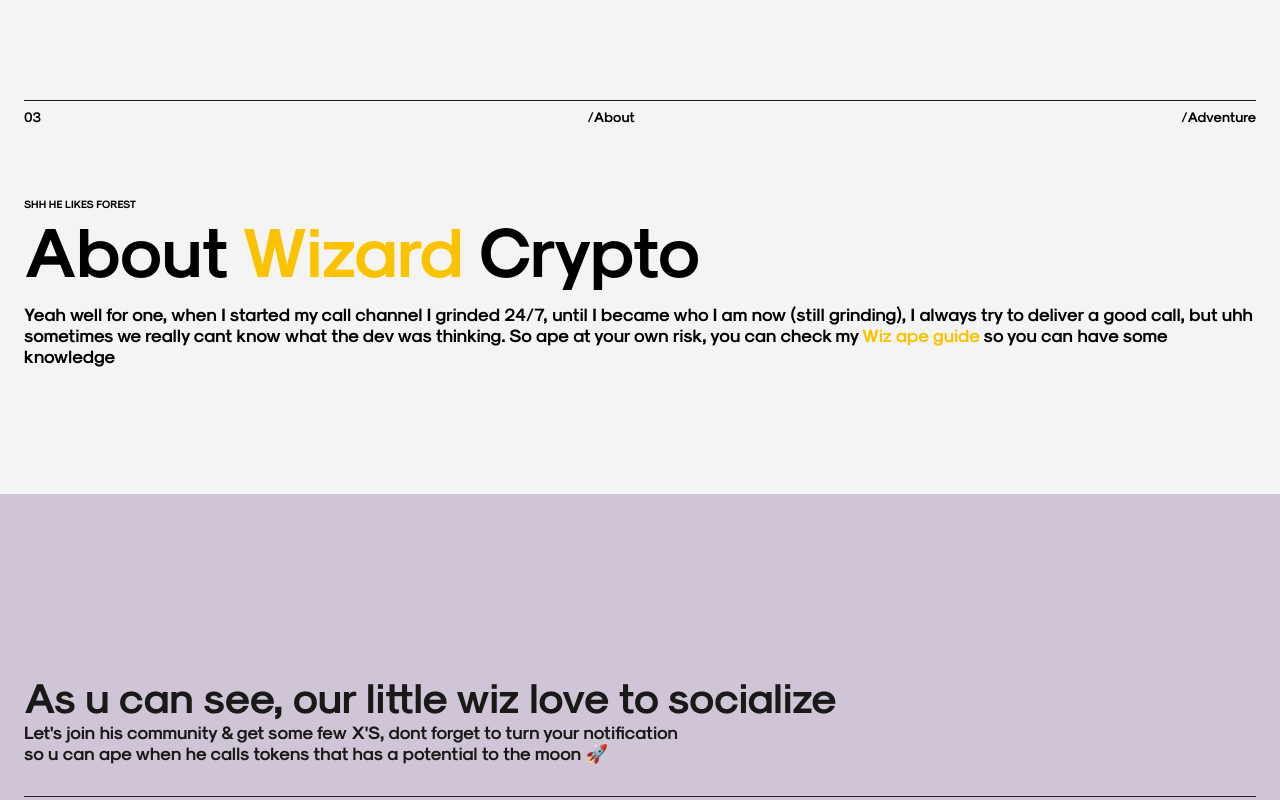
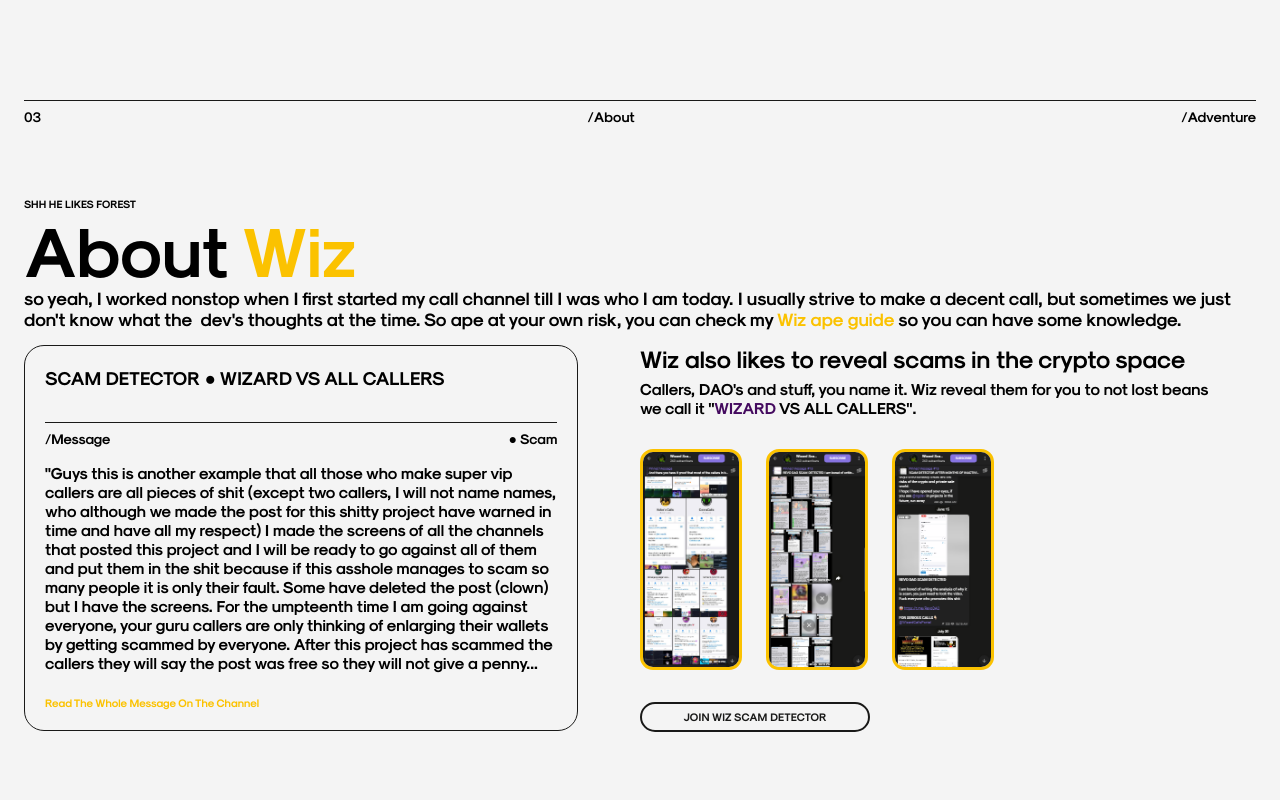
Before and after one commit to Kochikuko/wizard-calls, a website: page index.html in a window 1280 px wide. Shown: the part 1620-2420 px from the top of the page. Drawn offline with nearby package versions, Linux system fonts and the light colour scheme; a web font is replaced by a local one.

Commit message:
Add files via upload

```diff
--- a/index.html
+++ b/index.html
@@ -102,8 +102,8 @@
                         <div class="c2-item-1">
 
                             <h2>Wiz Ape Guide/Scale</h2>
-                            <p>Lorem ipsum dolor, sit amet consectetur adipisicing elit. Excepturi quidem optio dolorem,
-                                aliquid nemo placeat!</p>
+                            <p>I created this to guide others to get a grip of what I think token 'x' is going on atm.
+                            </p>
 
                             <div class="meta">
                                 <div class="meta-line">
@@ -192,14 +192,15 @@
                     <div class="c4-item-1" data-scroll data-scroll-speed="1">
                         <h6>SHH HE LIKES FOREST</h6>
                         <h1>
-                            About <span class="c3">Wizard</span> Crypto
+                            About <span class="c3">Wiz</span>
                         </h1>
-                        <p>Yeah well for one, when I started my call channel I grinded 24/7, until I became who I am now
-                            (still grinding), I always try to deliver a good call, but uhh sometimes we really cant know
-                            what the dev was thinking. So ape at your own risk, you can check my <a cursor-class="arrow"
-                                data-scroll-to href="#ape" class="c3">Wiz ape guide</a>
+                        <p>so yeah, I worked nonstop when I first started my call channel till I was who I am today.
+                            I usually strive to make a decent call, but sometimes we just don't know what the  dev's
+                            thoughts at the time. So ape at
+                            your own risk, you can check my <a cursor-class="arrow" data-scroll-to href="#ape"
+                                class="c3">Wiz ape guide</a>
                             so you can have
-                            some knowledge</p>
+                            some knowledge.</p>
 
                     </div>
                 </div>
@@ -207,13 +208,74 @@
         </section>
 
 
+        <section class="page-7">
+            <div class="wrapper-7 l-container">
+
+                <div class="wrappper-7-f">
+
+
+                    <div class="w-1" data-scroll data-scroll-speed="1">
+                        <h1>Wiz also likes to reveal scams in the crypto space</h1>
+                        <p>Callers, DAO's and stuff, you name it. Wiz reveal them for you to not lost beans <br>we call
+                            it "<span class="c1">WIZARD</span> VS ALL CALLERS".</p>
+
+                        <div class="w-1-img">
+                            <img src="scam.png" class="bd" alt="">
+                            <img src="scam-2.png" class="bd" alt="">
+                            <img src="scam-3.png" class="bd" alt="">
+                        </div>
+                        <a cursor-class="arrow" href="https://t.me/WizardScamDetector" class="tt-1" target="_blank">
+                            <button class="svg">Join Wiz Scam Detector</button></a>
+                    </div>
+
+                    <div class="w-2" data-scroll data-scroll-speed="1">
+                        <div class="w2-tab">
+                            <h3>SCAM DETECTOR
+                                ● WIZARD VS ALL CALLERS</h3>
+                            <div class="meta">
+                                <div class="meta-line">
+                                    <div class="meta-c">
+                                        <p>/Message</p>
+                                        <p></p>
+                                        <p>● Scam</p>
+                                    </div>
+                                </div>
+                            </div>
+
+                            <p class="g">"Guys this is another example that all those who make super vip callers are all
+                                pieces of
+                                shit (except two callers, I
+                                will not name names, who although we made the post for this shitty project have warned
+                                in time and have all my respect)
+                                I made the screens of all the channels that posted this project and I will be ready to
+                                go against all of them and put
+                                them in the shit because if this asshole manages to scam so many people it is only their
+                                fault.
+                                Some have deleted the post (clown) but I have the screens.
+                                For the umpteenth time I am going against everyone, your guru callers are only thinking
+                                of enlarging their wallets by
+                                getting scammed by everyone.
+                                After this project has scammed the callers they will say the post was free so they will
+                                not give a penny... <br><br><a href="" cursor-class="arrow" class="lm tt-3">read
+                                    the whole message on
+                                    the channel</a></p>
+                        </div>
+                    </div>
+
+
+                </div>
+
+            </div>
+        </section>
+
         <section class="page-3">
             <div class="wrapper-3 l-container">
                 <div class="page-3-flex">
                     <div class="c3-item-1" id="social">
                         <h2>As u can see, our little wiz love to socialize</h2>
-                        <p>Let's join his community & get some few X'S, dont forget to turn your notification <br> so u can
-                            ape when he calls tokens that has a potential to the moon 🚀</p>
+                        <p>Let's join his community and get a few X's. Don't forget to enable your notifications so you
+                            can ape when he calls a <br>
+                            token with the potential to send you to the moon 🚀.</p>
                     </div>
                     <div class="meta">
                         <div class="meta-line">
@@ -235,6 +297,11 @@
                                         Channel</a></li>
                                 <li><a class="hover-2" target="_blank" href="https://t.me/WizardLounge">Community
                                         Lounge</a>
+                                </li>
+
+                                <li><a class="hover-2" target="_blank" href="https://t.me/WizardScamDetector">Scam
+                                        Detector
+                                    </a>
                                 </li>
                             </div>
 
--- a/style.css
+++ b/style.css
@@ -624,15 +624,106 @@ h2 {
 }
 
 
+/* !page-7 */
+.w-1-img {
+    display: flex;
+    gap: 1.5em;
+    margin-top: 2rem;
+    margin-bottom: 1rem;
+    flex-wrap: wrap;
+}
+
+.w-1 {
+    width: 50%;
+}
+
+.w-2 {
+    width: 45%;
+}
+
+.w-1 h1 {
+    font-size: 24px;
+    font-weight: 800;
+}
+
+.w-1 p {
+    font-size: 16px;
+    margin-top: 0.5rem;
+}
+
+
+
+.page-1 h6 {
+    margin-top: 1rem;
+}
+
+.g {
+    margin-top: 2.5rem;
+}
+
+.bd {
+    border-radius: 13px;
+    height: auto;
+    border: 3px solid var(--c3);
+    max-width: 6rem;
+}
+
+.page-7 {
+    margin-bottom: 7rem;
+}
+
+.w2-tab p {
+    font-size: 16px;
+}
+
+.w2-tab {
+    padding: 20px;
+    border: 1.5px solid var(--cold-gray);
+    border-radius: 20px;
+}
+
+.lm {
+    font-size: 11px;
+    color: var(--c3);
+    padding-top: 1rem;
+}
+
+
+.wrappper-7-f {
+    display: flex;
+    flex-direction: row-reverse;
+    justify-content: space-between;
+    flex-wrap: wrap;
+    row-gap: 2em;
+    column-gap: 3em;
+
+}
+
+
+
+
+
+
+
+
+
+
+
+
+
+
+
+
+
+
+
+
+
 
 .wrapper-4 {
     display: flex;
     flex-direction: column;
     justify-content: center;
-}
-
-.page-4-flex h1 {
-    margin-bottom: 1rem;
 }
 
 .sub-1 {
@@ -644,12 +735,11 @@ h2 {
 }
 
 .c4-item-1 {
-    margin: 4rem 0;
+    margin: 4rem 0 1rem 0;
 }
 
 .page-4-flex {
     display: flex;
-    margin-bottom: 4rem;
     flex-direction: column;
 }
 
@@ -731,6 +821,19 @@ h2 {
 
 /* Medium devices (landscape tablets, 768px and up) */
 @media only screen and (max-width: 768px) {
+
+    .w-1 {
+        text-align: center;
+    }
+
+    .w-1-img {
+        justify-content: center;
+    }
+
+    .w-1,
+    .w-2 {
+        width: 100%;
+    }
 
     h2 {
         font-size: 32px;
```
Also changed, not shown: scam-2.png (added), scam-3.png (added), scam.png (added).
